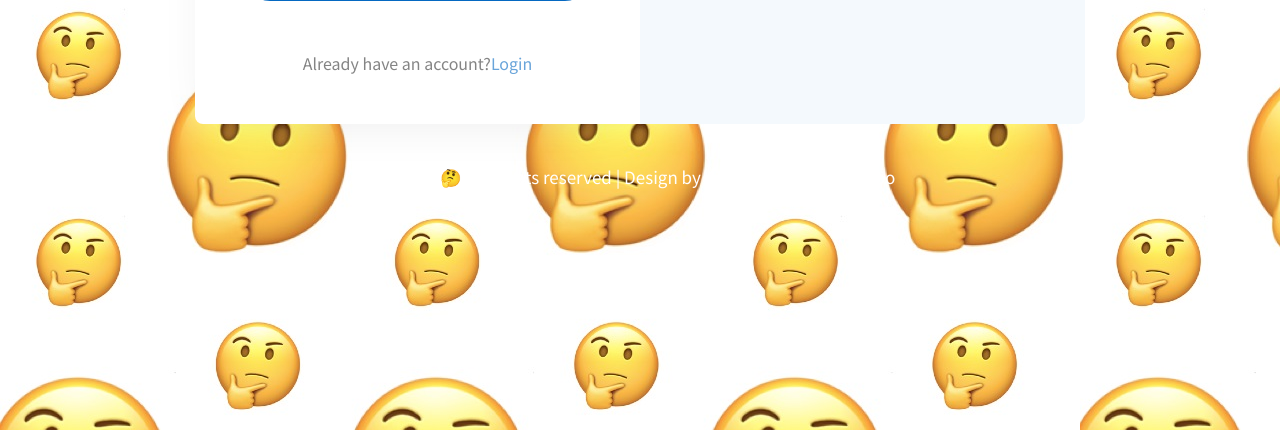
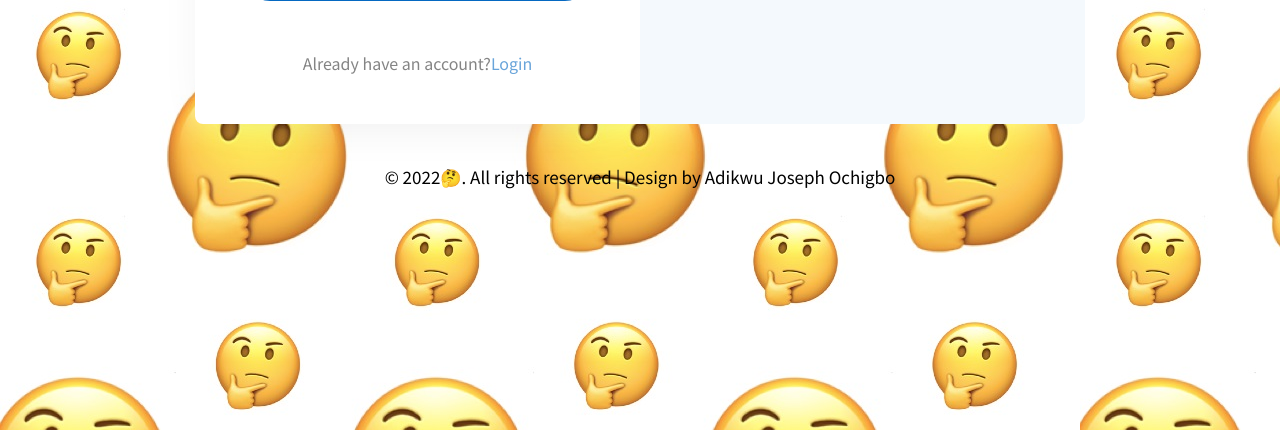
Before and after one commit to stoppa5107/Smile-Game, a PHP site: page /signup.php in a window 1280 px wide. Shown: the part 673-1103 px from the top of the page. Run offline with PHP 8.4, Linux system fonts and the light colour scheme.

Commit message:
Update signup.php

```diff
--- a/signup.php
+++ b/signup.php
@@ -44,11 +44,11 @@
                             <input type="email" class="text" name="uname" placeholder="Email Address" required="" autofocus>
 
                             &nbsp;&nbsp;&nbsp;&nbsp; <label>Password 🙈</label> <br/>
-                            <input type="password" class="text" name="password" placeholder="Password" required="" pattern=".{6,}" autofocus >
+                            <input type="password" class="text" name="password" placeholder="Password" required="" minlength="8" autofocus >
                             <p>Passwords are case sensitive, must not contain symbols and must be at least 8 characters.</p>
 
                             &nbsp;&nbsp;&nbsp;&nbsp; <label>Confirm Password 🙊</label> <br/>
-                            <input type="password" class="text" name="re_password" placeholder="Confirm Password" required="" autofocus>
+                            <input type="password" class="text" name="re_password" placeholder="Confirm Password" required="" minlength="8" autofocus>
                             <button class="btn" type="submit">Sign Up</button>
                         </form>
 
@@ -65,8 +65,8 @@
         </div>
         <!-- copyright-->
         <div class="copyright text-center">
-            <p class="copy-footer-29">© 2022🤔. All rights reserved | Design by <a
-                        href="#">Adikwu Joseph Ochigbo</a></p>
+            <p style="color: black;" class="copy-footer-29">© 2022🤔. All rights reserved | Design by <a
+            style="color: black;" href="#">Adikwu Joseph Ochigbo</a></p>
         </div>
         <!-- //copyright-->
     </section>
```
